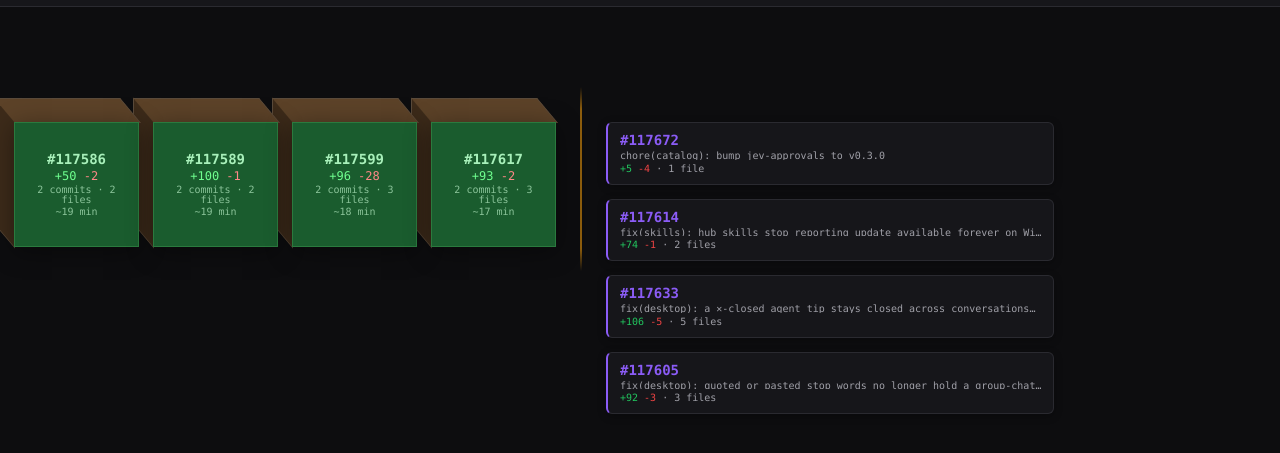
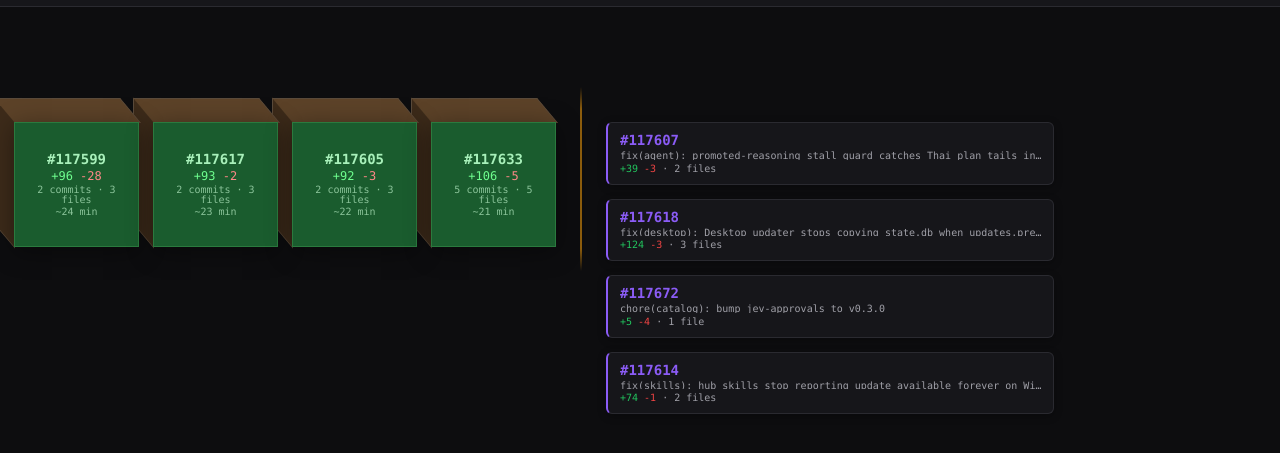
Before and after one commit to MindDragonLabs/nous-space, a plain HTML site: page index.html in a window 1280 px wide. Shown: the part 51-504 px from the top of the page. Drawn offline with Linux system fonts and the light colour scheme.

Commit message:
refresh: merge data from live main 2026-09-20T23:21:16Z

```diff
--- a/index.html
+++ b/index.html
@@ -437,26 +437,10 @@ button:focus-visible { outline: 2px solid var(--nous-amber); outline-offset: 2px
   <div class="zone-left" id="zoneLeft">
     <div class="cube">
       <div class="cube-face">
-        <div class="cube-pr">#117586</div>
-        <div class="cube-diff"><span class="add">+50</span>&nbsp;<span class="del">-2</span></div>
-        <div class="cube-prs">2 commits · 2 files</div>
-        <div class="cube-time">~19 min</div>
-      </div>
-    </div>
-    <div class="cube">
-      <div class="cube-face">
-        <div class="cube-pr">#117589</div>
-        <div class="cube-diff"><span class="add">+100</span>&nbsp;<span class="del">-1</span></div>
-        <div class="cube-prs">2 commits · 2 files</div>
-        <div class="cube-time">~19 min</div>
-      </div>
-    </div>
-    <div class="cube">
-      <div class="cube-face">
         <div class="cube-pr">#117599</div>
         <div class="cube-diff"><span class="add">+96</span>&nbsp;<span class="del">-28</span></div>
         <div class="cube-prs">2 commits · 3 files</div>
-        <div class="cube-time">~18 min</div>
+        <div class="cube-time">~24 min</div>
       </div>
     </div>
     <div class="cube">
@@ -464,7 +448,23 @@ button:focus-visible { outline: 2px solid var(--nous-amber); outline-offset: 2px
         <div class="cube-pr">#117617</div>
         <div class="cube-diff"><span class="add">+93</span>&nbsp;<span class="del">-2</span></div>
         <div class="cube-prs">2 commits · 3 files</div>
-        <div class="cube-time">~17 min</div>
+        <div class="cube-time">~23 min</div>
+      </div>
+    </div>
+    <div class="cube">
+      <div class="cube-face">
+        <div class="cube-pr">#117605</div>
+        <div class="cube-diff"><span class="add">+92</span>&nbsp;<span class="del">-3</span></div>
+        <div class="cube-prs">2 commits · 3 files</div>
+        <div class="cube-time">~22 min</div>
+      </div>
+    </div>
+    <div class="cube">
+      <div class="cube-face">
+        <div class="cube-pr">#117633</div>
+        <div class="cube-diff"><span class="add">+106</span>&nbsp;<span class="del">-5</span></div>
+        <div class="cube-prs">5 commits · 5 files</div>
+        <div class="cube-time">~21 min</div>
       </div>
     </div>
   </div>
@@ -472,6 +472,16 @@ button:focus-visible { outline: 2px solid var(--nous-amber); outline-offset: 2px
   <div class="zone-divider"></div>
 
   <div class="zone-right">
+    <div class="detail-box">
+      <div class="d-pr">#117607</div>
+      <div class="d-title">fix(agent): promoted-reasoning stall guard catches Thai plan tails in…</div>
+      <div class="d-diff"><span class="add">+39</span>&nbsp;<span class="del">-3</span> · 2 files</div>
+    </div>
+    <div class="detail-box">
+      <div class="d-pr">#117618</div>
+      <div class="d-title">fix(desktop): Desktop updater stops copying state.db when updates.pre…</div>
+      <div class="d-diff"><span class="add">+124</span>&nbsp;<span class="del">-3</span> · 3 files</div>
+    </div>
     <div class="detail-box">
       <div class="d-pr">#117672</div>
       <div class="d-title">chore(catalog): bump jev-approvals to v0.3.0</div>
@@ -481,16 +491,6 @@ button:focus-visible { outline: 2px solid var(--nous-amber); outline-offset: 2px
       <div class="d-pr">#117614</div>
       <div class="d-title">fix(skills): hub skills stop reporting update_available forever on Wi…</div>
       <div class="d-diff"><span class="add">+74</span>&nbsp;<span class="del">-1</span> · 2 files</div>
-    </div>
-    <div class="detail-box">
-      <div class="d-pr">#117633</div>
-      <div class="d-title">fix(desktop): a ✕-closed agent tip stays closed across conversations…</div>
-      <div class="d-diff"><span class="add">+106</span>&nbsp;<span class="del">-5</span> · 5 files</div>
-    </div>
-    <div class="detail-box">
-      <div class="d-pr">#117605</div>
-      <div class="d-title">fix(desktop): quoted or pasted stop words no longer hold a group-chat…</div>
-      <div class="d-diff"><span class="add">+92</span>&nbsp;<span class="del">-3</span> · 3 files</div>
     </div>
   </div>
 </main>
```
